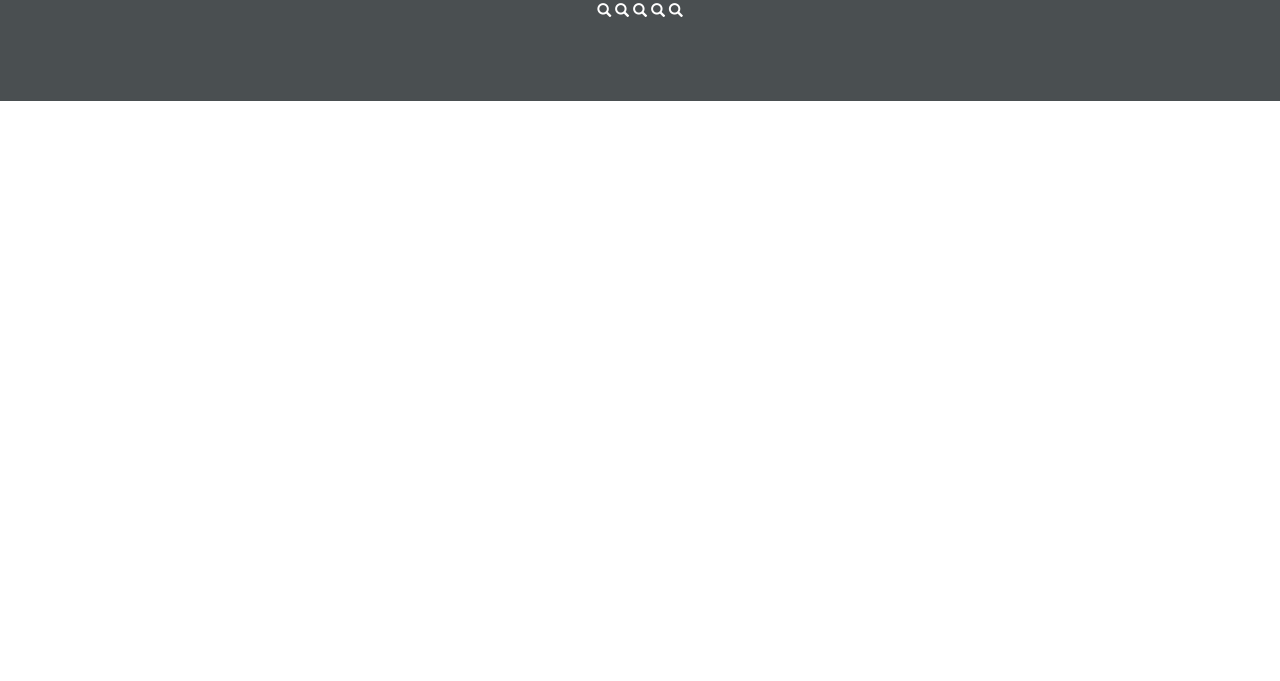
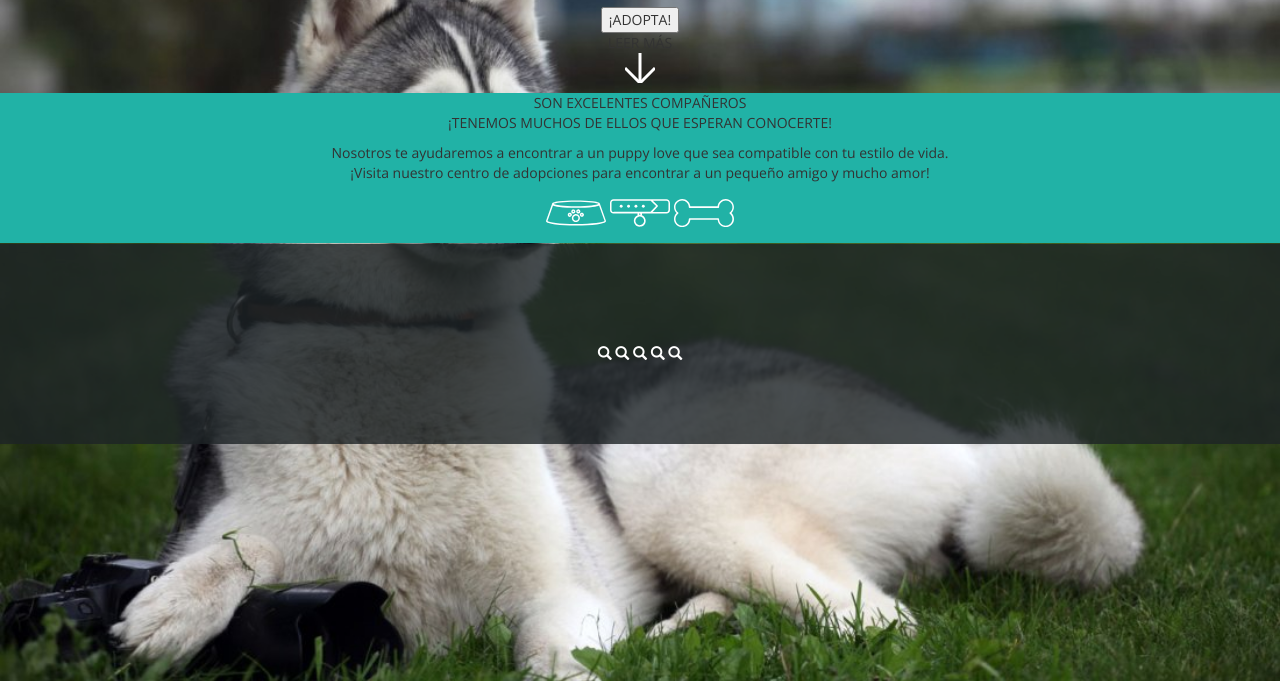
Before and after one commit to GeraldineCh/PuppyLove, a plain HTML site: page index.html in a window 1280 px wide. Shown: the part 119-800 px from the top of the page. Drawn offline with nearby package versions, Linux system fonts and the light colour scheme.

Commit message:
Texto. Secciones 1 y 2

```diff
--- a/css/main.css
+++ b/css/main.css
@@ -1,5 +1,20 @@
+* {
+ font-family: 'Open Sans', sans-serif;
+}
+
 .glyphicon {
     color: white;
+}
+
+body {
+ background-image: url(../img/banner.jpg);
+ background-repeat: no-repeat;
+ background-attachment: fixed;
+ background-size: cover;
+}
+
+#compromiso {
+ background-color: #21B2A6;
 }
 
 footer {
--- a/index.html
+++ b/index.html
@@ -2,6 +2,7 @@
   <html lang="en">
   <head>
       <meta charset="UTF-8">
+      <link href="https://fonts.googleapis.com/css?family=Open+Sans" rel="stylesheet">
       <link rel="stylesheet" href="css/bootstrap.min.css">
       <link rel="stylesheet" href="css/main.css">
       <title>Puppy Love</title>
@@ -10,10 +11,28 @@
      <header>
          <div>
            <span class="glyphicon glyphicon-menu-hamburger" aria-hidden="true"></span>
+           <div id="title" class="text-center">
+            <h3>PUPPY LOVE</h3>
+            <p>ESTAMOS AQUÍ POR ELLOS<br>QUIENES SON PURO AMOR</p>
+            <button>¡ADOPTA!</button>
+            <p>LEER MÁS <br><img src="img/icons/arrow.svg" alt=""></p>
+           </div>
          </div>
      </header>
-    <div id="compromiso"></div>
-    <div id="can"></div>
+     <div id="compromiso" class="text-center">
+      <p class="title">SON EXCELENTES COMPAÑEROS<br>¡TENEMOS MUCHOS DE ELLOS QUE ESPERAN CONOCERTE!</p>
+      <span class="bajada">Nosotros te ayudaremos a encontrar a un puppy love que sea compatible con tu estilo de vida.<br>¡Visita nuestro centro de adopciones para encontrar a un pequeño amigo y mucho amor!</span><br>
+      <span>
+       <img src="img/icons/pet-plate.svg" alt="">
+       <img src="img/icons/collar.svg" alt="">
+       <img src="img/icons/bone.svg" alt="">
+      </span>
+     </div>
+     <div id="can">
+      <div class="row">
+       <div class="col-md-4"></div>
+      </div>
+     </div>
      <div id="beneficios"></div>
      <div id="contactanos"></div>
      <footer>
```
Lines whose indentation alone changed are shown as unchanged.
